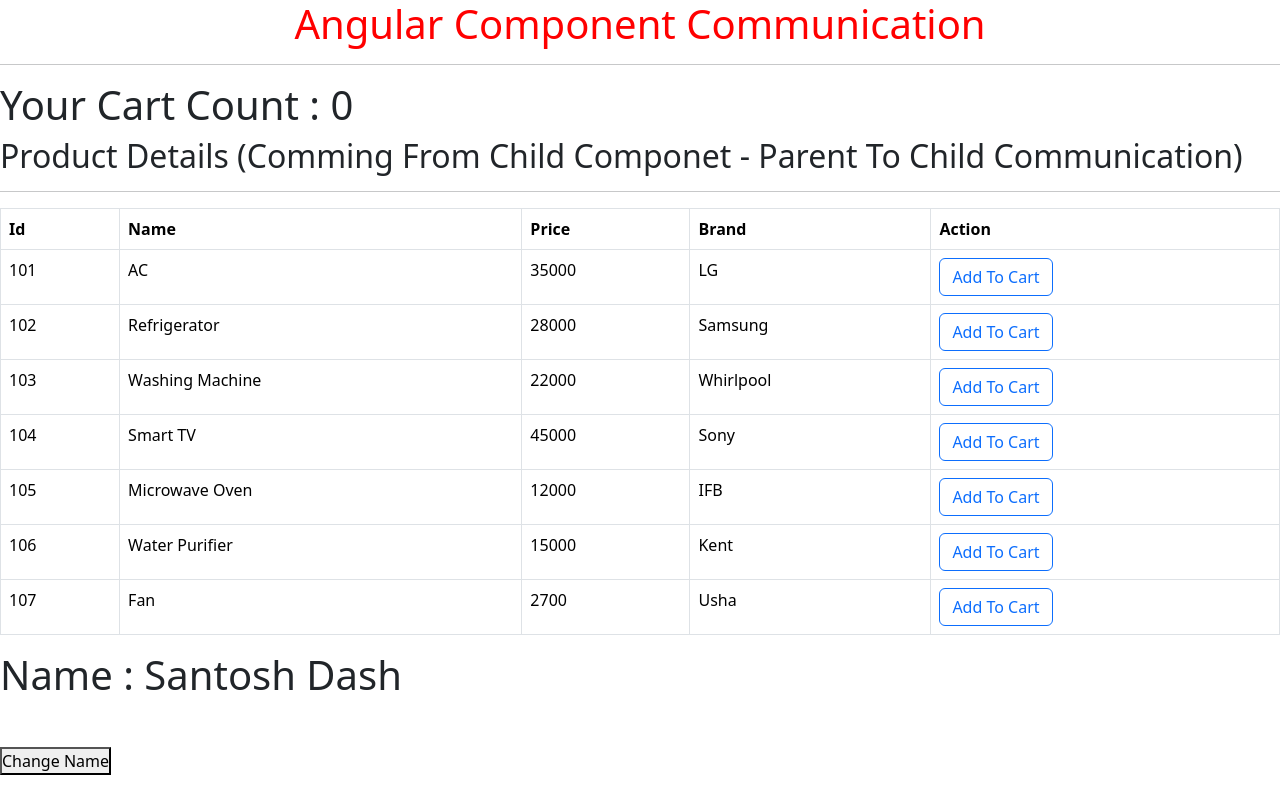
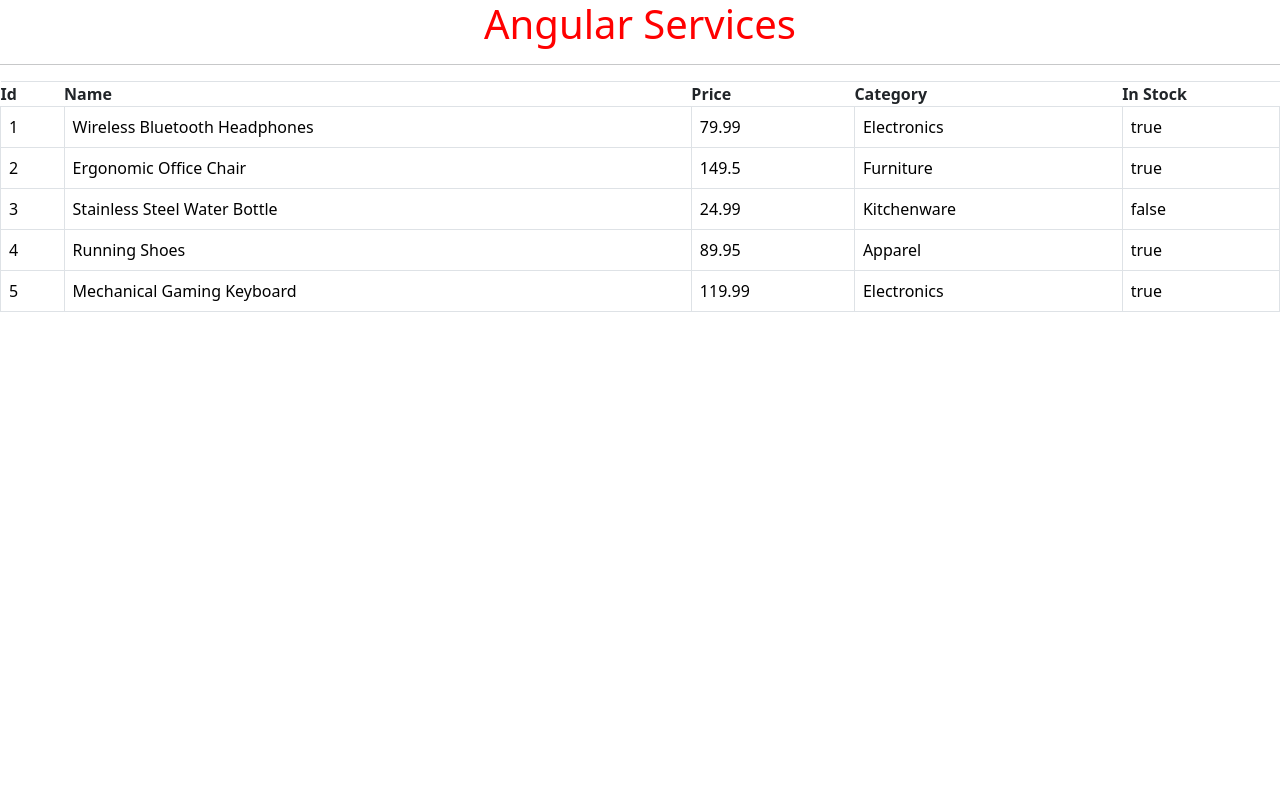
Before and after one commit to Santosh-dash123/angular-class-practice, an Angular app: page / in a window 1280 px wide. Built offline with nearby package versions, Linux system fonts and the light colour scheme.

Commit message:
services

```diff
--- a/src/app/app.component.html
+++ b/src/app/app.component.html
@@ -18,10 +18,10 @@
 
 <!-- <app-registration></app-registration> -->
 
-<h1 style="color: red" class="text-center">Angular Component Communication</h1>
+<!-- <h1 style="color: red" class="text-center">Angular Component Communication</h1>
 <hr />
-<app-parent></app-parent>
+<app-parent></app-parent> -->
 
-<!-- <h1 style="color: red" class="text-center">Angular Life Cycle</h1>
+<h1 style="color: red" class="text-center">Angular Services</h1>
 <hr />
-<app-life-cycle></app-life-cycle> -->
+<app-service></app-service>
--- a/src/app/app.component.ts
+++ b/src/app/app.component.ts
@@ -1,5 +1,5 @@
 import { Component } from '@angular/core';
-import { ParentComponent } from './compCommunication/parent/parent.component';
+//import { ParentComponent } from './compCommunication/parent/parent.component';
 // import { HomeComponent } from './routing/home/home.component';
 //import { LoginComponent } from './login/login.component';
 // import { ProductComponent } from './product/product.component';
@@ -9,9 +9,11 @@ import { ParentComponent } from './compCommunication/parent/parent.component';
 
 //import { LifeCycleComponent } from './AngLifeCycle/life-cycle/life-cycle.component';
 
+import { ServiceComponent } from './services/service/service.component';
+
 @Component({
   selector: 'name-root',
-  imports: [ParentComponent],
+  imports: [ServiceComponent],
   templateUrl: './app.component.html',
   styleUrl: './app.component.css',
 })
--- /dev/null
+++ b/src/app/services/product.service.ts
@@ -0,0 +1,49 @@
+export class ProductService {
+  getProducts(): Product[] {
+    return [
+      {
+        id: 1,
+        name: 'Wireless Bluetooth Headphones',
+        price: 79.99,
+        category: 'Electronics',
+        inStock: true,
+      },
+      {
+        id: 2,
+        name: 'Ergonomic Office Chair',
+        price: 149.5,
+        category: 'Furniture',
+        inStock: true,
+      },
+      {
+        id: 3,
+        name: 'Stainless Steel Water Bottle',
+        price: 24.99,
+        category: 'Kitchenware',
+        inStock: false,
+      },
+      {
+        id: 4,
+        name: 'Running Shoes',
+        price: 89.95,
+        category: 'Apparel',
+        inStock: true,
+      },
+      {
+        id: 5,
+        name: 'Mechanical Gaming Keyboard',
+        price: 119.99,
+        category: 'Electronics',
+        inStock: true,
+      },
+    ];
+  }
+}
+
+export interface Product {
+  id: number;
+  name: string;
+  price: number;
+  category: string;
+  inStock: boolean;
+}
--- /dev/null
+++ b/src/app/services/service/service.component.html
@@ -0,0 +1,20 @@
+<table class="table table-bordered">
+  <thead>
+    <th>Id</th>
+    <th>Name</th>
+    <th>Price</th>
+    <th>Category</th>
+    <th>In Stock</th>
+  </thead>
+  <tbody>
+    @for (pd of product; track pd.id) {
+      <tr>
+        <td>{{ pd.id }}</td>
+        <td>{{ pd.name }}</td>
+        <td>{{ pd.price }}</td>
+        <td>{{ pd.category }}</td>
+        <td>{{ pd.inStock }}</td>
+      </tr>
+    }
+  </tbody>
+</table>
--- /dev/null
+++ b/src/app/services/service/service.component.ts
@@ -0,0 +1,22 @@
+import { Component, inject, OnInit } from '@angular/core';
+import { Product, ProductService } from '../product.service';
+import { MasterService } from '../master.service';
+import { Inject } from '@angular/core';
+@Component({
+  selector: 'app-service',
+  imports: [],
+  providers: [ProductService],
+  templateUrl: './service.component.html',
+  styleUrl: './service.component.css',
+})
+export class ServiceComponent implements OnInit {
+  product: Product[] = [];
+
+  // constructor(private masterService: MasterService) {}
+
+  productdata = inject(ProductService);
+
+  ngOnInit(): void {
+    this.product = this.productdata.getProducts();
+  }
+}
```
Also changed, not shown: src/app/AngLifeCycle/life-cycle/life-cycle.component.html (+9 -2 lines), src/app/AngLifeCycle/life-cycle/life-cycle.component.ts (+41 -10 lines), src/app/services/master.service.ts (added, +47 -0 lines), src/app/services/service/service.component.css (added), 2 other files (tests, documents, lock files or other folders).
